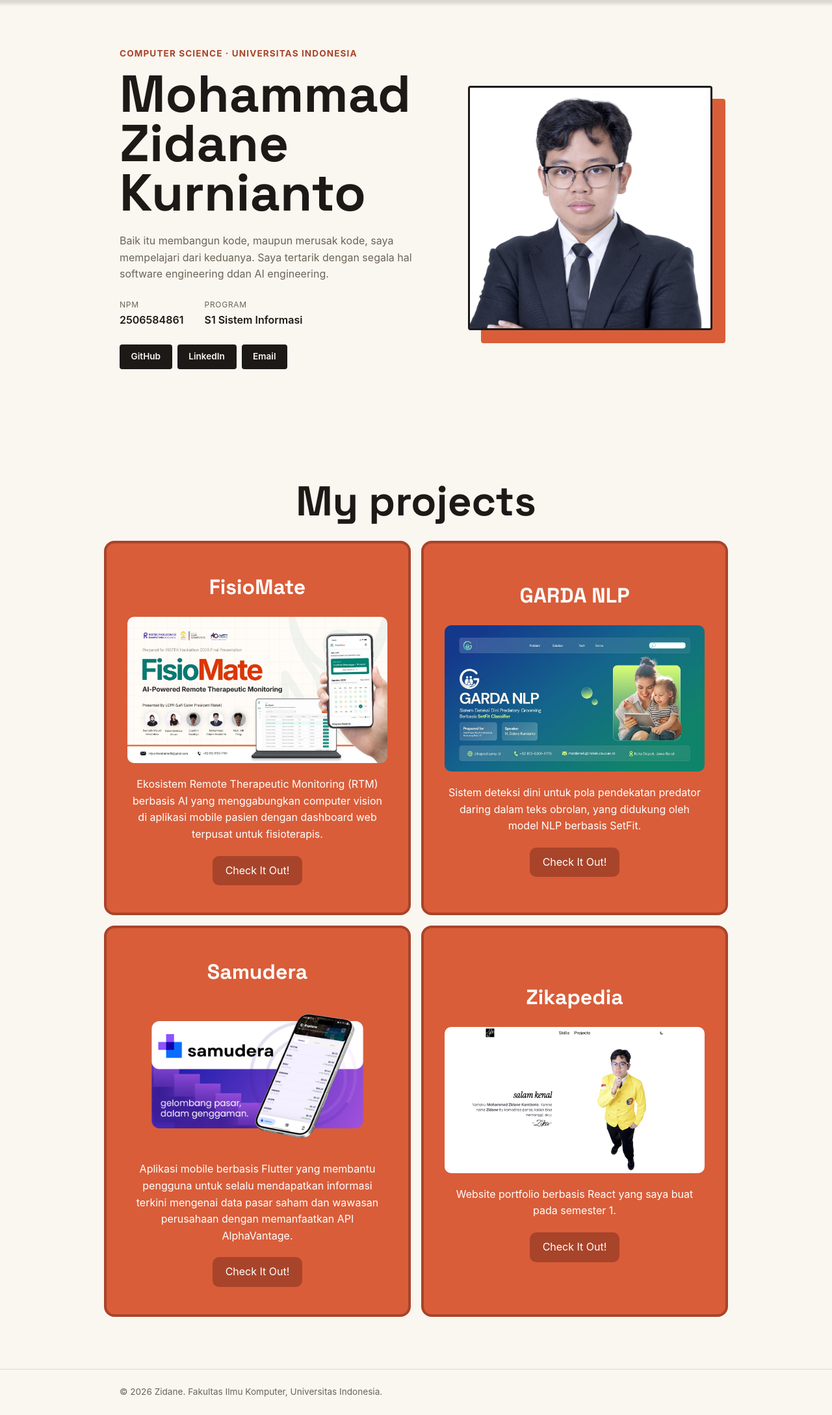
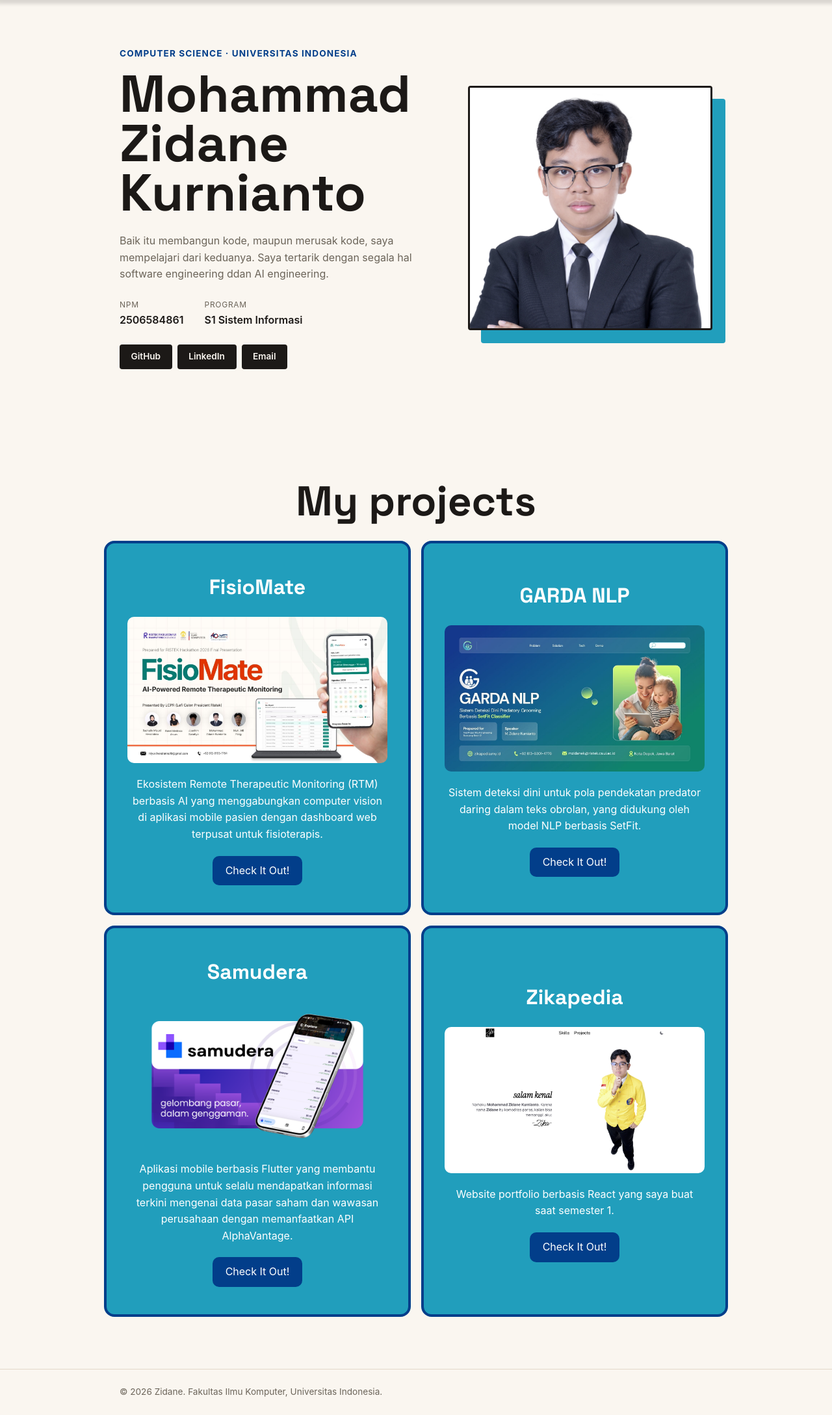
Before and after one commit to Zikabyte/pbp-tutorial, a Django app: page / in a window 1280 px wide. Shown: the part 76-2253 px from the top of the page at 65% size. Run offline with Django 5.2, Linux system fonts and the light colour scheme.

Commit message:
style: update stock color palette to blue

```diff
--- a/static/css/style.css
+++ b/static/css/style.css
@@ -7,8 +7,8 @@
 :root {
 	--ink: #1c1917;
 	--paper: #faf6f0;
-	--accent: #d95d39;
-	--accent-dark: #a8442a;
+	--accent: #219ebc;
+	--accent-dark: #023e8a;
 	--line: #e3d9c9;
 	--text-muted: #6b6459;
 	--radius: 4px;
@@ -272,7 +272,7 @@ h1:hover {
 }
 
 .project-button {
-	background-color: #a8442a;
+	background-color: var(--accent-dark);
 	padding: 10px;
 	border-radius: 10px;
 }
--- a/templates/index.html
+++ b/templates/index.html
@@ -116,7 +116,7 @@
                     </h3>
                     <img src="../static/img/project-zikapedia.png" class="project-image" width="300" />
                     <p>
-                        Website portfolio berbasis React yang saya buat pada semester 1.
+                        Website portfolio berbasis React yang saya buat saat semester 1.
                     </p>
                     <div class="project-button">
                         <a href="https://github.com/Zikabyte/zikapedia">
```
